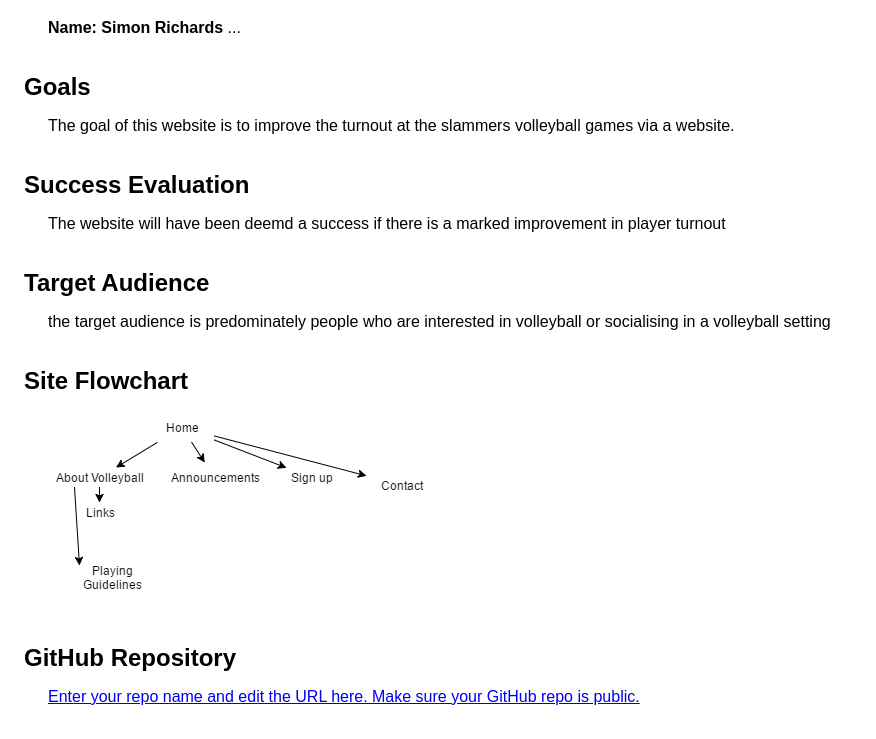
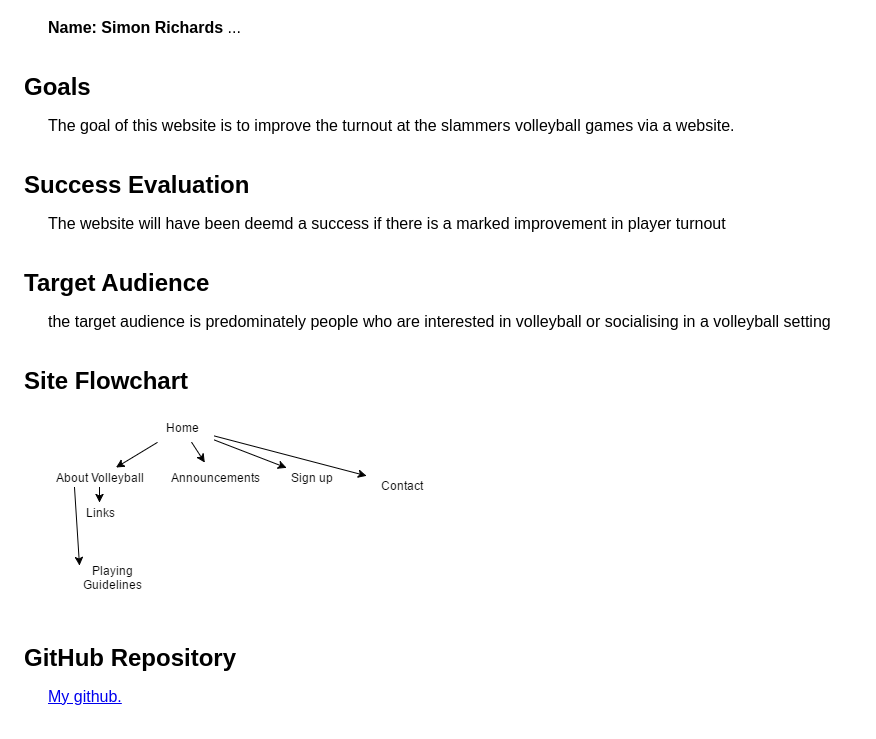
Before and after one commit to SimonRichards117/web-design-assignment-1-2016-, a plain HTML site: page plan.html in a window 1280 px wide. Shown: the part 61-800 px from the top of the page, without its empty margins (0-876 px from the left). Drawn offline with Linux system fonts and the light colour scheme.

Commit message:
Finished Plan.html

```diff
--- a/plan.html
+++ b/plan.html
@@ -22,6 +22,6 @@
 <h2>Site Flowchart</h2>
 <p><img src="Website flowchart.jpg" alt="Site Flowchart"></p>
 <h2>GitHub Repository</h2>
-<p><a href="http://github.com/...">Enter your repo name and edit the URL here. Make sure your GitHub repo is public.</a></p>
+<p><a href="https://github.com/SimonRichards117/web-design-assignment-1-2016-">My github.</a></p>
 </body>
 </html>
```
